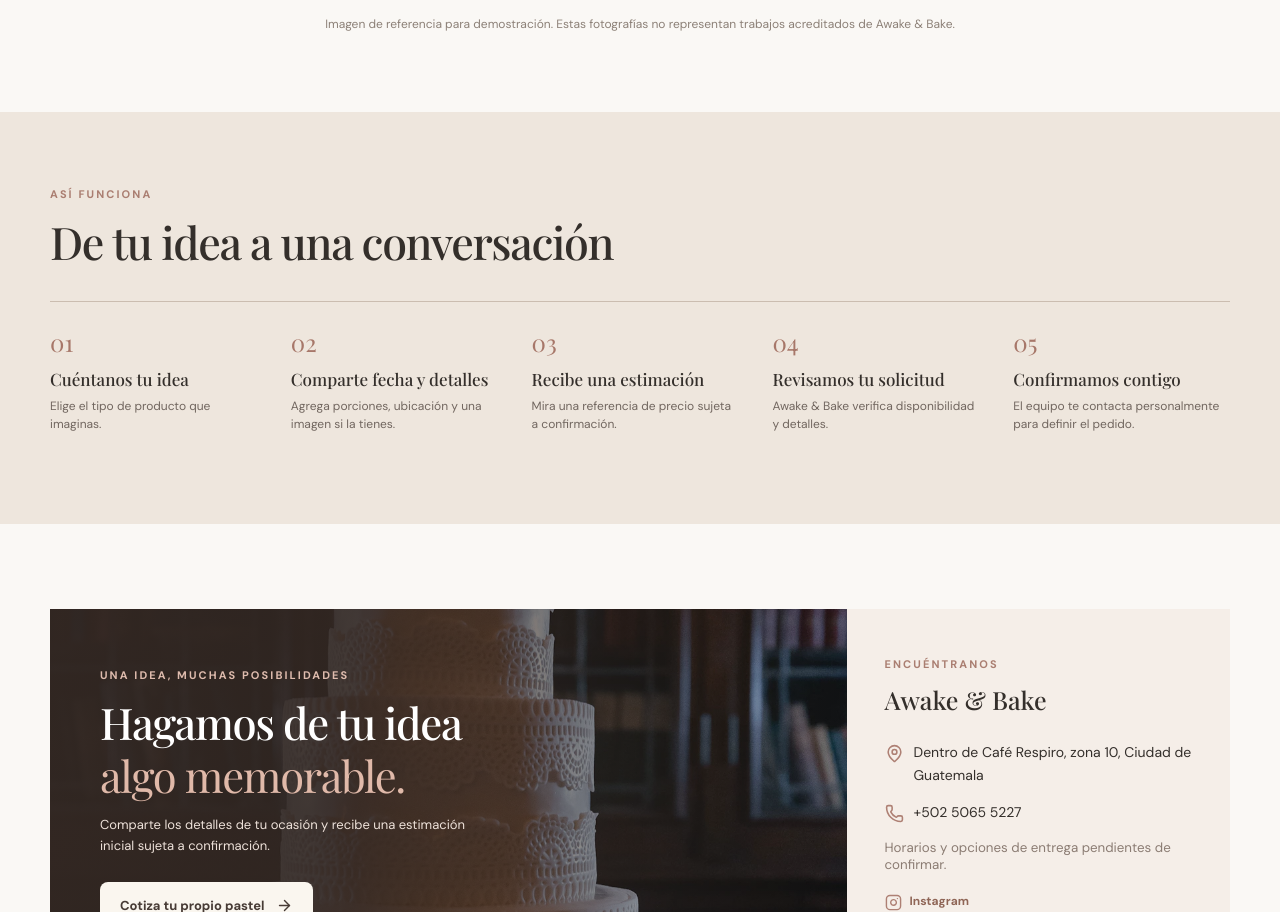
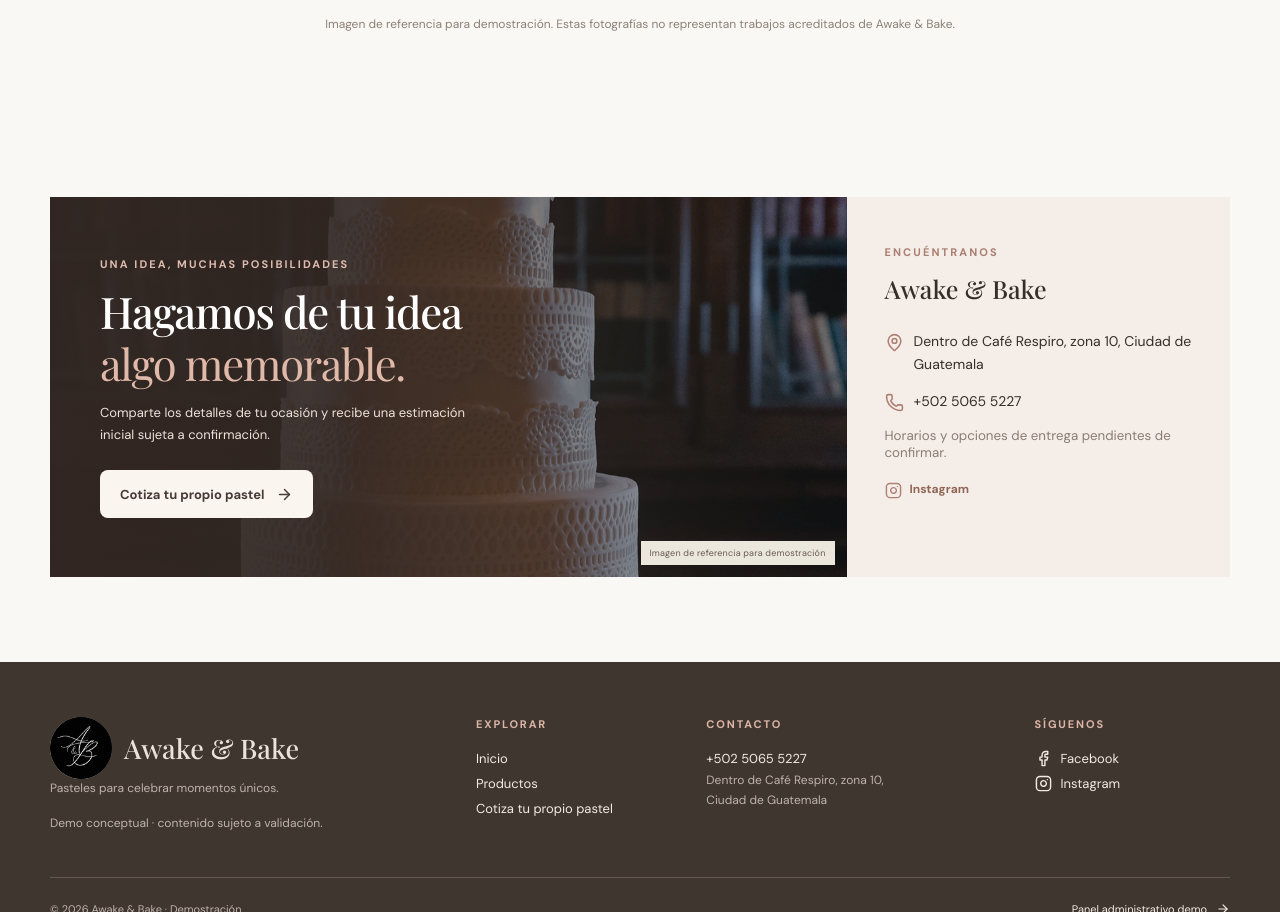
Before and after one commit to angxlhndz-gt/Awaka-And-Bake-Demo, a React (Vite) app: page / in a window 1280 px wide. Shown: the part 2758-3670 px from the top of the page. Built offline with nearby package versions, Linux system fonts and the light colour scheme.

Commit message:
Remove how it works section from home

```diff
--- a/src/PublicPages.tsx
+++ b/src/PublicPages.tsx
@@ -66,14 +66,11 @@
   </div><p className="fineprint centered">Imagen de referencia para demostración. Estas fotografías no representan trabajos acreditados de Awake & Bake.</p>{open!==null&&<Lightbox index={open} onClose={close} onChange={setOpen}/>}</section>;
 }
 export function Home({go}:{go:Navigate}){
-  const process=['Cuéntanos tu idea','Comparte fecha y detalles','Recibe una estimación','Revisamos tu solicitud','Confirmamos contigo'];
-  const processCopy=['Elige el tipo de producto que imaginas.','Agrega porciones, ubicación y una imagen si la tienes.','Mira una referencia de precio sujeta a confirmación.','Awake & Bake verifica disponibilidad y detalles.','El equipo te contacta personalmente para definir el pedido.'];
   return <main className="public-page home-page">
     <PublicHero go={go}/>
     <section className="intro-section public-intro container" ><div className="public-intro-copy" data-reveal><p className="eyebrow">BIENVENIDOS A AWAKE & BAKE</p><h2>El pastel también<br/>cuenta la historia.</h2><p>Desde un cumpleaños íntimo hasta una celebración grande, cada solicitud comienza con los detalles que la hacen única: la fecha, las personas y el estilo que imaginas.</p><p>Cuéntanos qué necesitas. Nuestro equipo revisará tu solicitud y se comunicará personalmente para confirmar la propuesta.</p><span className="intro-signature">Cada idea merece atención personal <span>✳</span></span></div><div className="public-intro-photo" data-reveal><Photo image={welcomeImage}/><span>Imagen de referencia para demostración</span></div></section>
     <section className="product-section public-products"><div className="container"><div className="section-heading" data-reveal><div><p className="eyebrow">PARA CADA OCASIÓN</p><h2>Algo especial para celebrar</h2></div><button className="text-link" onClick={()=>go('/productos')}>Ver todos los productos <ArrowRight size={16}/></button></div><div className="public-product-grid">{publicProducts.map((item,index)=><ServiceCard item={item} index={index} go={go} key={item.title}/>)}</div></div></section>
     <Gallery/>
-    <section className="process-section public-process"><div className="container"><div className="section-heading" data-reveal><div><p className="eyebrow">ASÍ FUNCIONA</p><h2>De tu idea a una conversación</h2></div></div><ol className="process-grid">{process.map((title,index)=><li className="process-item" key={title}><span aria-hidden="true">0{index+1}</span><h3>{title}</h3><p>{processCopy[index]}</p></li>)}</ol></div></section>
     <section className="closing-section container"><div className="closing-feature" data-reveal><Photo image={closingImage}/><div className="closing-overlay"/><div className="closing-copy"><p className="eyebrow">UNA IDEA, MUCHAS POSIBILIDADES</p><h2>Hagamos de tu idea<br/><em>algo memorable.</em></h2><p>Comparte los detalles de tu ocasión y recibe una estimación inicial sujeta a confirmación.</p><button className="btn btn-light" onClick={()=>go('/cotiza-tu-propio-pastel')}>Cotiza tu propio pastel <ArrowRight size={17}/></button></div><span className="closing-photo-label">Imagen de referencia para demostración</span></div><div className="contact-details" data-reveal><p className="eyebrow">ENCUÉNTRANOS</p><h3>Awake & Bake</h3><p><MapPin size={19}/> {business.location}</p><p><Phone size={19}/> <a href="tel:+50250655227">{business.phone}</a></p><small>Horarios y opciones de entrega pendientes de confirmar.</small><a className="contact-instagram" href={business.instagram} target="_blank" rel="noreferrer"><Instagram size={17}/> Instagram</a></div></section>
   </main>;
 }
```
